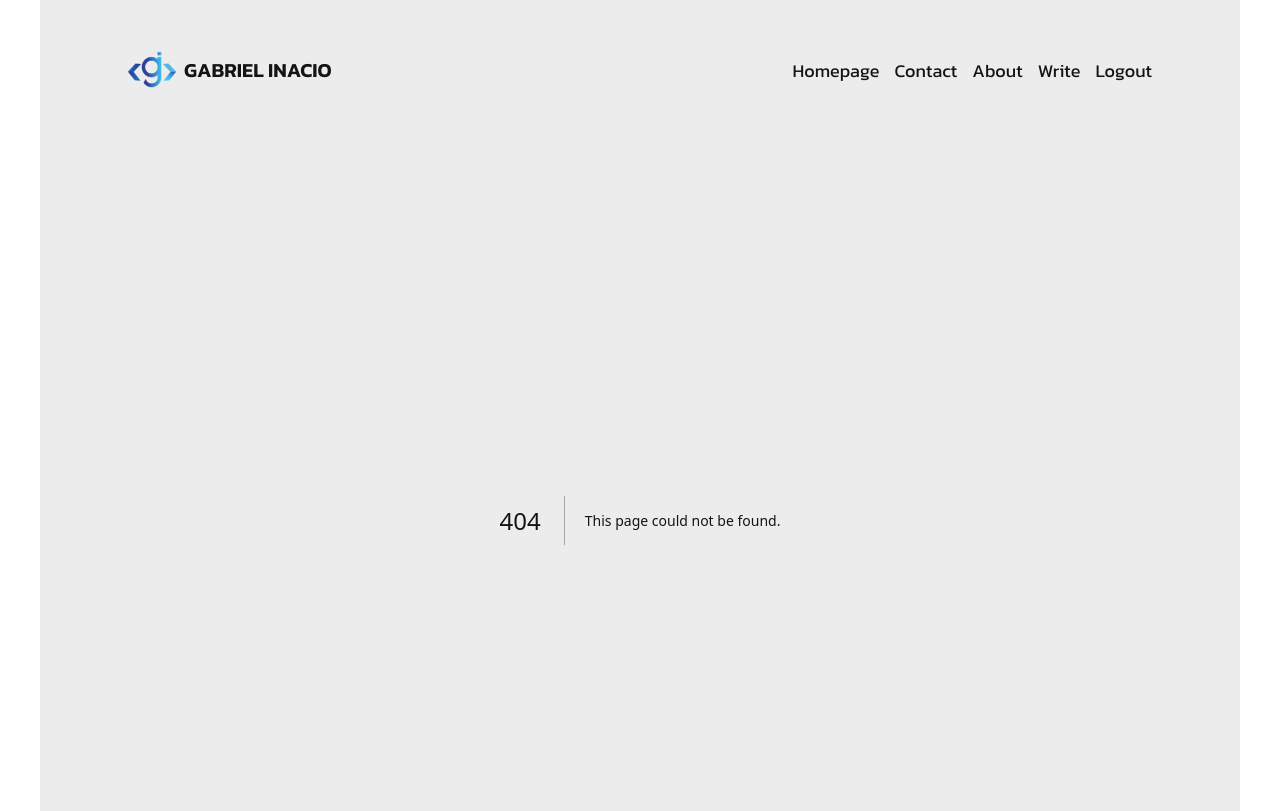
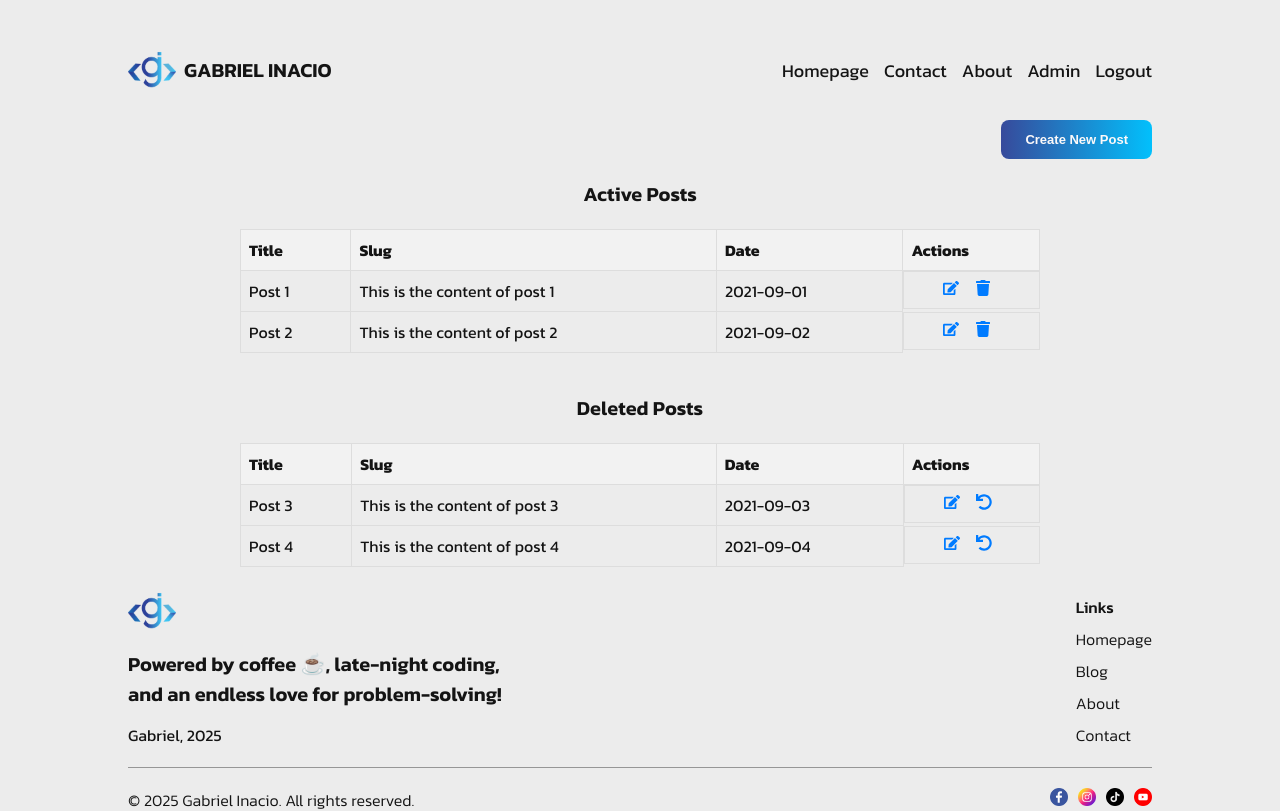
Before and after one commit to gabrielinaciosouza/blog, a Next.js app in the folder blog-web/: page /admin in a window 1280 px wide. Before the commit this address had no page. Shown: the top 811 px of the page. Built offline with nearby package versions, Linux system fonts and the light colour scheme.

Commit message:
feat: add admin page for managing posts; include functionality for creating, editing, deleting, and restoring posts

```diff
--- a/blog-web/package.json
+++ b/blog-web/package.json
@@ -12,6 +12,7 @@
   "dependencies": {
     "react": "^19.0.0",
     "react-dom": "^19.0.0",
+    "react-icons": "^5.4.0",
     "react-quill-new": "^3.3.3"
   },
   "devDependencies": {
--- /dev/null
+++ b/blog-web/src/app/admin/admin.module.css
@@ -0,0 +1,160 @@
+.adminContainer {
+    display: flex;
+    flex-direction: column;
+    align-items: center;
+}
+
+.buttonContainer {
+    width: 100%;
+    display: flex;
+    justify-content: flex-end;
+    margin-bottom: 20px;
+}
+
+.createButton {
+    background: linear-gradient(to right, #374a9b, #02c0fc);
+    border-radius: 8px;
+    border: none;
+    color: #fcf9f9;
+    padding: 12px 24px;
+    text-align: center;
+    text-decoration: none;
+    display: inline-block;
+    font-size: 13px;
+    font-weight: bold;
+    cursor: pointer;
+    transition: transform 0.2s ease, background-color 0.2s ease;
+}
+
+.createButton:hover {
+    transform: scale(1.05);
+    background-color: #02a0e0;
+}
+
+.adminTable {
+    width: 100%;
+    max-width: 800px;
+    border-collapse: collapse;
+    margin-top: 20px;
+}
+
+.adminTable th, .adminTable td {
+    border: 1px solid #ddd;
+    padding: 8px;
+    text-align: left;
+}
+
+.adminTable th {
+    background-color: #f2f2f2;
+    font-weight: bold;
+}
+
+.adminTable td {
+    max-width: 200px;
+    white-space: nowrap;
+    overflow: hidden;
+    text-overflow: ellipsis;
+}
+
+.actionsColumn {
+    display: flex;
+    justify-content: center;
+    align-items: center;
+    gap: 8px;
+}
+
+.tableRow {
+    cursor: pointer;
+    transition: background-color 0.2s ease;
+}
+
+.tableRow:hover {
+    background-color: #f9f9f9;
+}
+
+.iconButton {
+    background: none;
+    border: none;
+    cursor: pointer;
+    color: #007bff;
+    font-size: 16px;
+    margin-right: 8px;
+}
+
+.iconButton:hover {
+    color: #0056b3;
+}
+
+.deletedPostsHeader {
+    margin-top: 40px;
+    font-weight: 600;
+    font-size: 20px;
+}
+
+.activePosts {
+    font-size: 20px;
+    font-weight: 600;
+}
+
+
+@media (max-width: 768px) {
+    .adminTable th, .adminTable td {
+        padding: 6px;
+        font-size: 12px;
+    }
+
+    .createButton {
+        padding: 10px 20px;
+        font-size: 12px;
+    }
+
+    .iconButton {
+        font-size: 14px;
+        margin-right: 4px;
+    }
+
+    .deletedPostsHeader {
+        font-size: 18px;
+    }
+
+    .activePosts {
+        font-size: 18px;
+    }
+
+    .actionsColumn {
+        gap: 4px;
+    }
+}
+
+@media (max-width: 480px) {
+    .adminTable th, .adminTable td {
+        padding: 4px;
+        font-size: 10px;
+    }
+
+    .createButton {
+        padding: 8px 16px;
+        font-size: 10px;
+    }
+
+    .iconButton {
+        font-size: 12px;
+        margin-right: 2px;
+    }
+
+    .buttonContainer {
+        justify-content: center;
+    }
+
+    .adminTable .slugColumn {
+        display: none;
+    }
+
+    .deletedPostsHeader {
+        font-size: 16px;
+    }
+
+    .activePosts {
+        font-size: 16px;
+    }
+}
--- /dev/null
+++ b/blog-web/src/app/admin/page.tsx
@@ -0,0 +1,114 @@
+"use client"
+
+import React, { useState } from 'react';
+import styles from './admin.module.css';
+import { FaEdit, FaTrash, FaUndo } from 'react-icons/fa';
+import Post from '@/models/post';
+
+const AdminPage = () => {
+    const [posts, setPosts] = useState<Post[]>([
+        new Post("1", 'Post 1', 'post-1', '2021-09-01', 'This is the content of post 1'),
+        new Post("2", 'Post 2', 'post-2', '2021-09-02', 'This is the content of post 2'),
+    ]);
+
+    const [deletedPosts, setDeletedPosts] = useState<Post[]>([
+        new Post("3", 'Post 3', 'post-3', '2021-09-03', 'This is the content of post 3'),
+        new Post("4", 'Post 4', 'post-4', '2021-09-04', 'This is the content of post 4'),
+    ]);
+
+    const handleEdit = (id: string) => {
+        // Handle edit logic here
+        console.log(`Edit post with id: ${id}`);
+    };
+
+    const handleDelete = (id: string) => {
+        // Handle delete logic here
+        console.log(`Delete post with id: ${id}`);
+        const postToDelete = posts.find(post => post.postId === id);
+        setPosts(posts.filter(post => post.postId !== id));
+        if (postToDelete) {
+            setDeletedPosts([...deletedPosts, postToDelete]);
+        }
+    };
+
+    const handleRestore = (id: string) => {
+        // Handle restore logic here
+        console.log(`Restore post with id: ${id}`);
+        const postToRestore = deletedPosts.find(post => post.postId === id);
+        setDeletedPosts(deletedPosts.filter(post => post.postId !== id));
+        if (postToRestore) {
+            setPosts([...posts, postToRestore]);
+        }
+    };
+
+    const handleCreateNewPost = () => {
+        // Handle create new post logic here
+        console.log('Create new post');
+    };
+
+    return (
+        <div className={styles.adminContainer}>
+            <div className={styles.buttonContainer}>
+                <button className={styles.createButton} onClick={handleCreateNewPost}>Create New Post</button>
+            </div>
+            <div className={styles.activePosts}>Active Posts</div>
+            <table className={styles.adminTable}>
+                <thead>
+                    <tr>
+                        <th>Title</th>
+                        <th className={styles.slugColumn}>Slug</th>
+                        <th>Date</th>
+                        <th>Actions</th>
+                    </tr>
+                </thead>
+                <tbody>
+                    {posts.map(post => (
+                        <tr key={post.postId} className={styles.tableRow} onClick={() => handleEdit(post.postId)}>
+                            <td>{post.title}</td>
+                            <td className={styles.slugColumn}>{post.slug}</td>
+                            <td>{post.creationDate}</td>
+                            <td className={styles.actionsColumn}>
+                                <button className={styles.iconButton} onClick={(e) => { e.stopPropagation(); handleEdit(post.postId); }}>
+                                    <FaEdit />
+                                </button>
+                                <button className={styles.iconButton} onClick={(e) => { e.stopPropagation(); handleDelete(post.postId); }}>
+                                    <FaTrash />
+                                </button>
+                            </td>
+                        </tr>
+                    ))}
+                </tbody>
+            </table>
+            <div className={styles.deletedPostsHeader}>Deleted Posts</div>
+            <table className={styles.adminTable}>
+                <thead>
+                    <tr>
+                        <th>Title</th>
+                        <th className={styles.slugColumn}>Slug</th>
+                        <th>Date</th>
+                        <th>Actions</th>
+                    </tr>
+                </thead>
+                <tbody>
+                    {deletedPosts.map(post => (
+                        <tr key={post.postId} className={styles.tableRow} onClick={() => handleEdit(post.postId)}>
+                            <td>{post.title}</td>
+                            <td className={styles.slugColumn}>{post.slug}</td>
+                            <td>{post.creationDate}</td>
+                            <td className={styles.actionsColumn}>
+                                <button className={styles.iconButton} onClick={(e) => { e.stopPropagation(); handleEdit(post.postId); }}>
+                                    <FaEdit />
+                                </button>
+                                <button className={styles.iconButton} onClick={(e) => { e.stopPropagation(); handleRestore(post.postId); }}>
+                                    <FaUndo />
+                                </button>
+                            </td>
+                        </tr>
+                    ))}
+                </tbody>
+            </table>
+        </div>
+    );
+};
+
+export default AdminPage;
--- a/blog-web/src/components/authLinks/AuthLinks.tsx
+++ b/blog-web/src/components/authLinks/AuthLinks.tsx
@@ -13,7 +13,7 @@ const AuthLinks = ({ authStatus }: {authStatus: string}) => {
                 <Link href="/login" className={styles.link}>Login</Link>
             ) : (
                 <>
-                    <Link href="/create-post" className={styles.link}>Write</Link>
+                    <Link href="/admin" className={styles.link}>Admin</Link>
                     <span className={styles.link}>Logout</span>
                 </>
             )}
```
Also changed, not shown: 1 other file (tests, documents, lock files or other folders).
